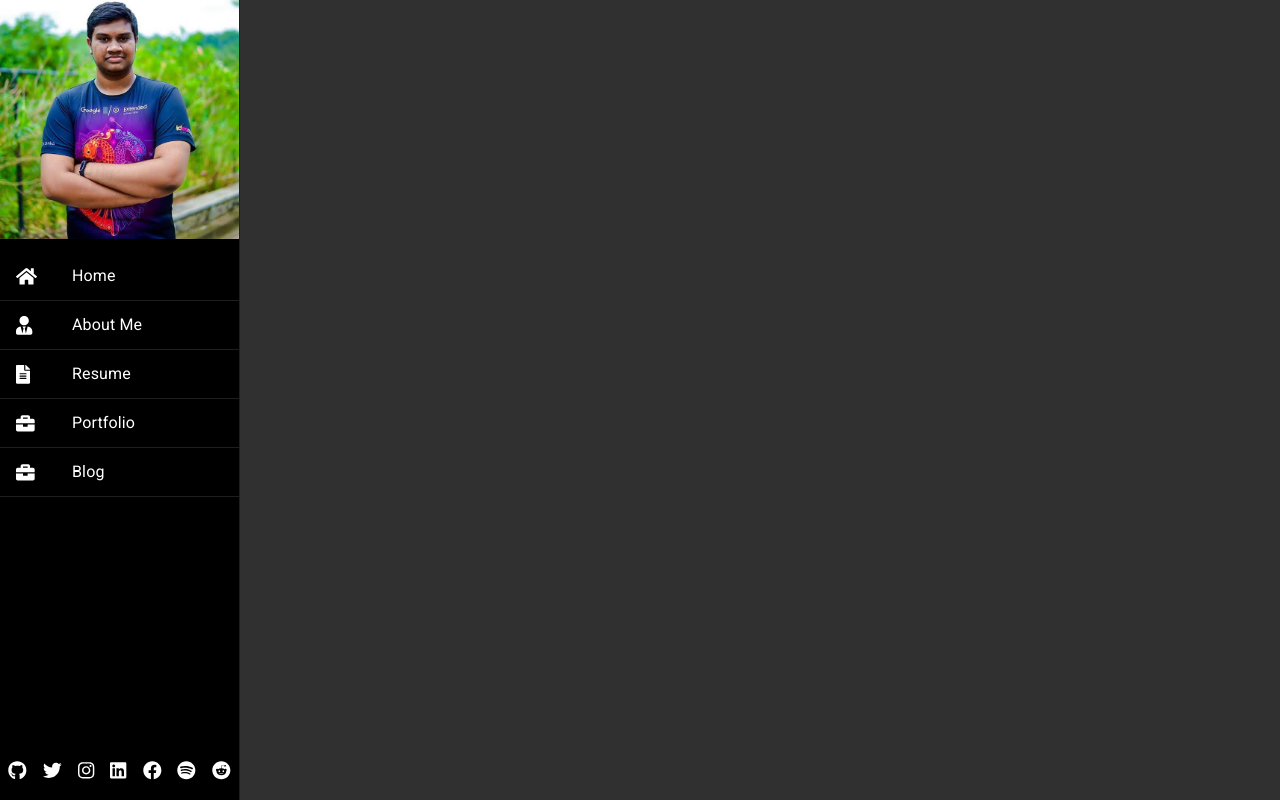
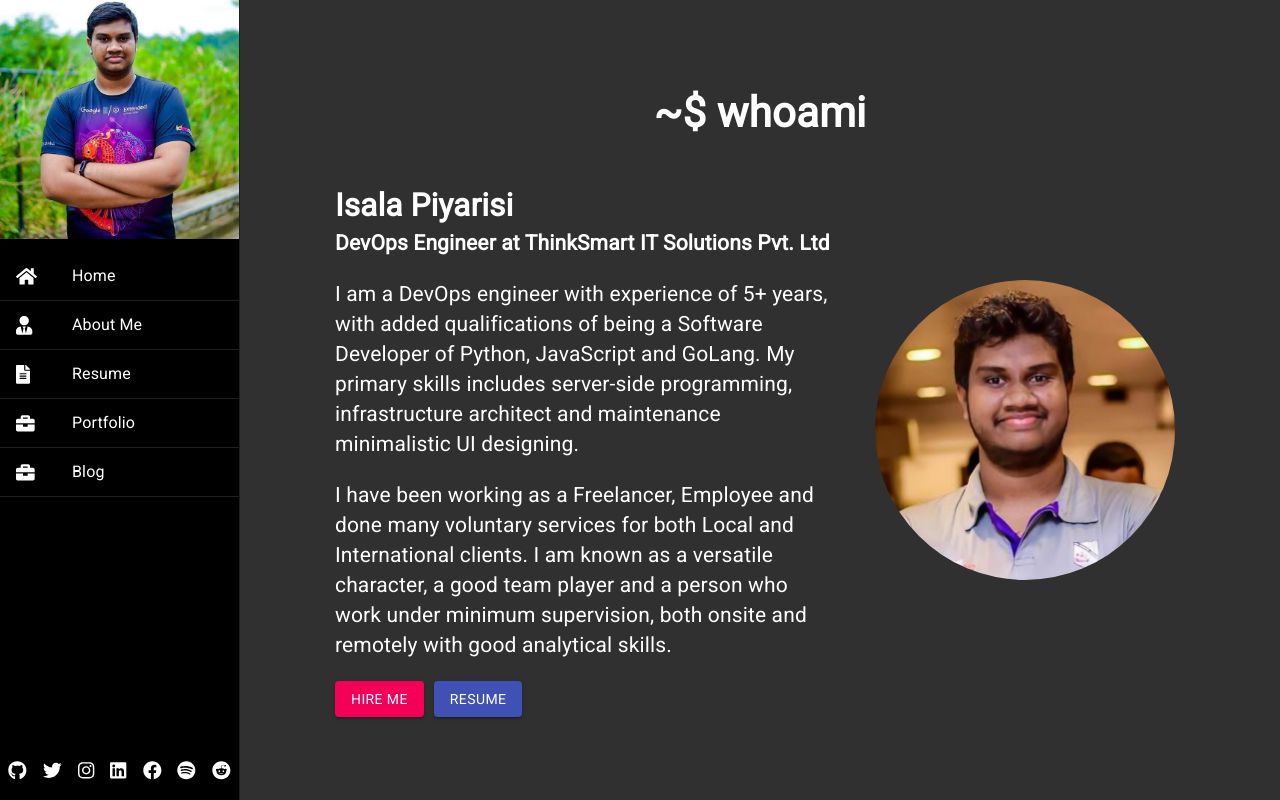
Before and after one commit to isala404/Isala.me, a React (Create React App) app: page /about-me in a window 1280 px wide. Built offline with nearby package versions, Linux system fonts and the light colour scheme.

Commit message:
Completed About Page

```diff
--- /dev/null
+++ b/src/css/AboutMe.css
@@ -0,0 +1,10 @@
+#about-me-wrapper{
+    padding: 20px;
+    height: 100%;
+}
+
+@media(max-width: 600px) {
+    .main-window{
+        font-size: 1.2em !important;
+    }
+}
--- a/src/css/App.css
+++ b/src/css/App.css
@@ -4,10 +4,10 @@
 }
 
 .main-window{
-    position: absolute;
+    /*position: absolute;*/
     left: 240px;
     right: 0;
-    /*height: 100vh;*/
+    height: 100vh;
 }
 
 
@@ -34,6 +34,7 @@
         left: 0;
         right: 0;
         bottom: 0;
+        height: auto;
     }
 }
 
@@ -61,6 +62,9 @@
 .no-p{
     padding: 0 !important;
 }
+.no-m{
+    margin: 0 !important;
+}
 
 #social-links{
     position: absolute;
--- a/src/views/AboutMe.jsx
+++ b/src/views/AboutMe.jsx
@@ -1,13 +1,81 @@
-import React, {Component} from 'react';
+import React from 'react';
+import HeadShot from '../img/headshot.jpg'
+import {makeStyles} from '@material-ui/core/styles';
+import Avatar from '@material-ui/core/Avatar';
+import Grid from '@material-ui/core/Grid';
+import Box from "@material-ui/core/Box";
+import '../css/AboutMe.css'
+import Button from "@material-ui/core/Button";
+import Link from "@material-ui/core/Link";
+import {Link as RouterLink} from 'react-router-dom';
 
-class AboutMe extends Component {
-    render() {
-        return (
-            <div className={"main-window"}>
 
-            </div>
-        );
+const useStyles = makeStyles(theme => ({
+    avatar: {
+        margin: 10,
+        width: 300,
+        height: 300,
+        [theme.breakpoints.down('md')]: {
+            width: 150,
+            height: 150,
+        },
+    },
+    contentGrid:{
+        marginTop: "40px",
+        order: 0,
+        [theme.breakpoints.down('md')]: {
+            order: 1,
+            marginTop: "0px",
+        },
+    },
+    imageGrid:{
+        marginLeft: "30px",
+        order: 1,
+        [theme.breakpoints.down('md')]: {
+            marginLeft: 0,
+            order: 0,
+        },
     }
+}));
+
+const AboutMe = (props) => {
+    const classes = useStyles();
+    return (
+        <div className={"main-window"} style={{fontSize: "1.5em"}}>
+            <Box display="flex" overflow={"hidden"} id={"about-me-wrapper"} flexDirection="column"
+                 justifyContent={"center"}
+                 alignItems={"center"}>
+                <h1 className={"no-m"} style={{textAlign: "center"}}>~$ whoami</h1>
+                <Grid container justify="center" alignItems="center">
+                    <Grid item md={6} className={classes.contentGrid}>
+                        <h2 className={"no-m"}>Isala Piyarisi</h2>
+                        <h4 className={"no-m"}>DevOps Engineer at ThinkSmart IT Solutions Pvt. Ltd</h4>
+                        <p>
+                            I am a DevOps engineer with experience of 5+ years, with added qualifications of being a
+                            Software Developer of Python, JavaScript and GoLang. My primary skills includes
+                            server-side programming, infrastructure architect and maintenance minimalistic UI
+                            designing.
+                        </p>
+                        <p>
+                            I have been working as a Freelancer, Employee and done many voluntary services for
+                            both Local and International clients. I am known as a versatile character, a good
+                            team player and a person who work under minimum supervision, both onsite and
+                            remotely with good analytical skills.
+                        </p>
+                        <Link href={"mailto:hire@isala.me"} target="_blank" color="inherit" underline={"none"}>
+                            <Button variant="contained" color="secondary" style={{marginRight: "10px"}}>Hire Me</Button>
+                        </Link>
+                        <Link component={RouterLink} to={"/resume"} color="inherit" underline={"none"}>
+                            <Button variant="contained" color="primary">Resume</Button>
+                        </Link>
+                    </Grid>
+                    <Grid item className={classes.imageGrid}>
+                        <Avatar alt="Isala Piyarisi" src={HeadShot} className={classes.avatar}/>
+                    </Grid>
+                </Grid>
+            </Box>
+        </div>
+    );
 }
 
 export default AboutMe;
```
Also changed, not shown: src/components/AboutMe/Timeline.jsx (added, +109 -0 lines), src/img/headshot.jpg, 1 other file (tests, documents, lock files or other folders).
